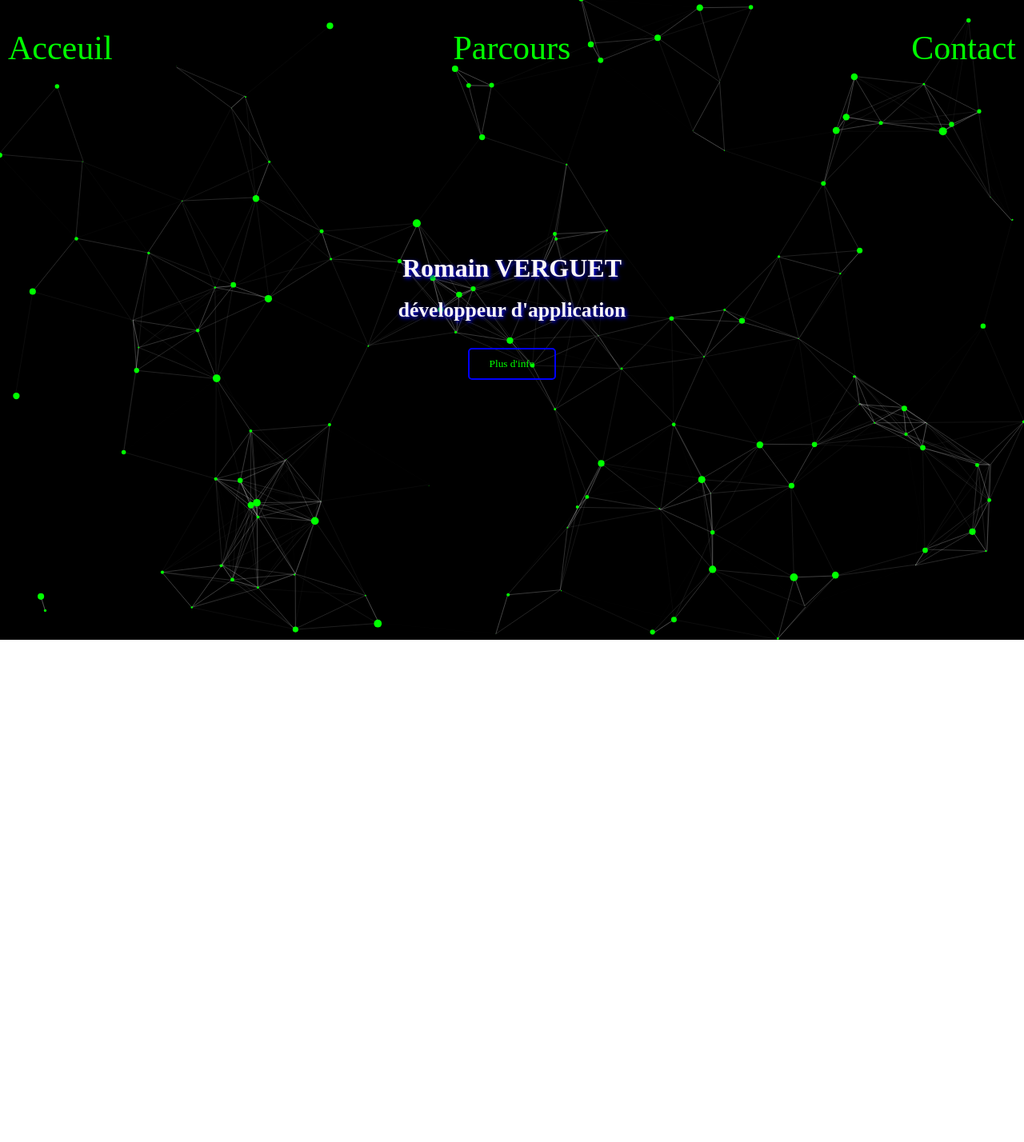
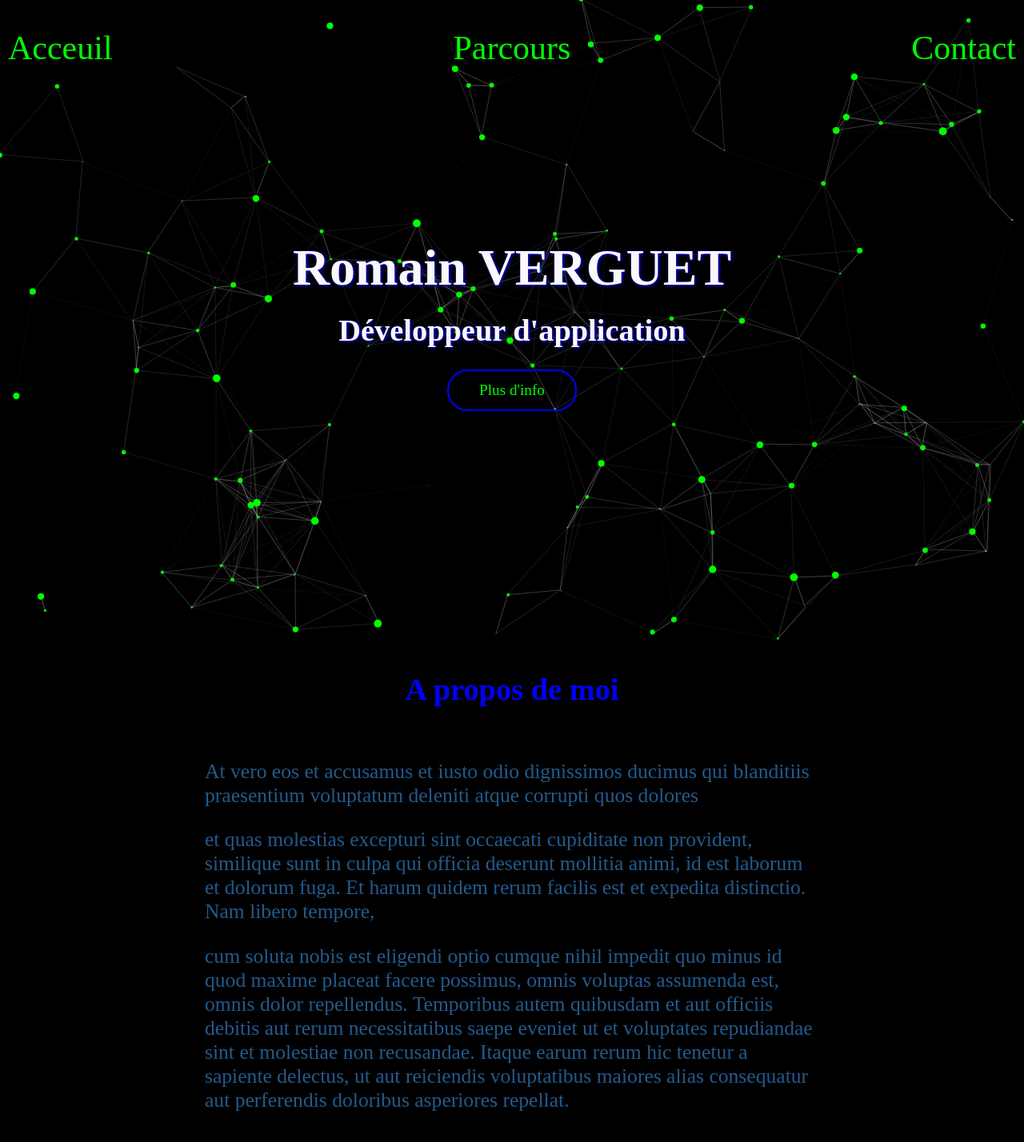
Before and after one commit to rolm0123456789/Portfolio, an Angular app: page /Accueil in a window 1280 px wide. Shown: the top 1428 px of the page at 80% size. Before the commit the page ends 804 px from the top, so only its background shows below. Built offline with nearby package versions, Linux system fonts and the light colour scheme.

Commit message:
Ajout presentation

```diff
--- a/src/app/Variables.scss
+++ b/src/app/Variables.scss
@@ -1,3 +1,4 @@
 $primary-color: #0f0;
 $secondary-color: #00f;
-$secondary-color-light: #235a8c ;
+$secondary-color-light: #235a8c;
+$background-color: #000;
--- a/src/app/components/Accueil/Accueil.component.html
+++ b/src/app/components/Accueil/Accueil.component.html
@@ -3,10 +3,11 @@
         <div class="presentation">
             <div class="txt-display">
                 <h1 class="">Romain VERGUET</h1>
-                <h2 class="">développeur d'application</h2>
+                <h2 class="">Développeur d'application</h2>
             </div>
-            <button class="btn btn-about-me lightblue-btn"><a href="#profil">Plus d'info</a></button>
+            <button class="btn btn-about-me lightblue-btn"><a href="Accueil#presentation">Plus d'info</a></button>
         </div>
     </div>
 </section>
 <div id="particles-js"></div>
+<app-presentation></app-presentation>
--- a/src/app/components/Accueil/Accueil.component.scss
+++ b/src/app/components/Accueil/Accueil.component.scss
@@ -1,147 +1,9 @@
 @import '../../Variables.scss';
-#about-me {
-    align-items: center;
-    background-size: cover;
-
-    display: flex;
-    height: 100vh;
-    justify-content: center;
-    margin: 0 auto;
-}
-section {
-    position: relative;
-}
-#about-me .presentation {
-    text-align: center;
-}
-
-#about-me .presentation {
-    .txt-display {
-        color: #fcf7f8;
-        font-family: Raleway;
-        text-shadow: 0.1em 0.1em 0.3em $secondary-color;
-
-        h1 {
-            font-size: 2.5vw;
-        }
-        h2 {
-            color: inherit;
-            font-family: inherit;
-            font-size: 2vw;
-            margin: 1.2rem 0 1.5rem;
-        }
-    }
-    .btn-about-me {
-        animation-delay: 5s;
-        animation-duration: 2s;
-        animation-fill-mode: forwards;
-        color: $primary-color;
-        margin: 1vh auto;
-        min-width: 5vw;
-        a {
-            color: $primary-color;
-        }
-    }
-    .btn-about-me:hover {
-        background-color: $secondary-color-light;
-    }
-    .lightblue-btn {
-        background-color: transparent;
-        border-color: $secondary-color;
-        color: $secondary-color;
-    }
-    .btn,
-    .close-btn {
-        cursor: pointer;
-        transition: 0.3s ease-in-out;
-        border: 2px solid;
-        border-radius: 5px;
-        font-family: Silkscreen;
-        padding: 10px 25px;
-    }
-}
 
 /* =============================================================================
    HTML5 CSS Reset Minified - Eric Meyer
    ========================================================================== */
 
-html,
-body,
-div,
-span,
-object,
-iframe,
-h1,
-h2,
-h3,
-h4,
-h5,
-h6,
-p,
-blockquote,
-pre,
-abbr,
-address,
-cite,
-code,
-del,
-dfn,
-em,
-img,
-ins,
-kbd,
-q,
-samp,
-small,
-strong,
-sub,
-sup,
-var,
-b,
-i,
-dl,
-dt,
-dd,
-ol,
-ul,
-li,
-fieldset,
-form,
-label,
-legend,
-table,
-caption,
-tbody,
-tfoot,
-thead,
-tr,
-th,
-td,
-article,
-aside,
-canvas,
-details,
-figcaption,
-figure,
-footer,
-header,
-hgroup,
-menu,
-nav,
-section,
-summary,
-time,
-mark,
-audio,
-video {
-    margin: 0;
-    padding: 0;
-    border: 0;
-    outline: 0;
-    font-size: 100%;
-    vertical-align: baseline;
-    background: transparent;
-}
 body {
     line-height: 1;
 }
@@ -217,38 +79,76 @@ li {
    My CSS
    ========================================================================== */
 
-/* ---- base ---- */
-
-html,
-body {
-    width: 100%;
-    height: 100%;
-    background: #111;
-}
-
-html {
-    -webkit-tap-highlight-color: rgba(0, 0, 0, 0);
-}
-
-body {
-    font: normal 75% Arial, Helvetica, sans-serif;
-}
-
-canvas {
-    display: block;
-    vertical-align: bottom;
-}
-
-/* ---- particles.js container ---- */
-
 #particles-js {
     position: absolute;
     width: 100%;
     height: 100%;
     top: 0;
-    background-color: #000;
+    background-color: $background-color;
     background-size: cover;
     background-position: 50% 50%;
     background-repeat: no-repeat;
     z-index: -10;
 }
+
+#about-me {
+    align-items: center;
+    background-size: cover;
+
+    display: flex;
+    height: 100vh;
+    justify-content: center;
+    margin: 0 auto;
+}
+section {
+    position: relative;
+}
+
+#about-me .presentation {
+    text-align: center;
+}
+
+#about-me .presentation {
+    .txt-display {
+        color: #fcf7f8;
+        font-family: Raleway;
+        text-shadow: 0.1vw 0.1vw 0.3vw $secondary-color;
+        h1 {
+            margin: 1.5vw 0;
+        }
+        h2 {
+            color: inherit;
+            font-family: inherit;
+            margin: 1.5vw 0;
+        }
+    }
+    .btn-about-me {
+        animation-delay: 5s;
+        animation-duration: 2s;
+        animation-fill-mode: forwards;
+        color: $primary-color;
+        margin: 1vh auto;
+        min-width: 5vw;
+        a {
+            color: $primary-color;
+            font-size: 1.5vw;
+        }
+    }
+    .btn-about-me:hover {
+        background-color: $secondary-color-light;
+    }
+    .lightblue-btn {
+        background-color: transparent;
+        border-color: $secondary-color;
+        color: $secondary-color;
+    }
+    .btn,
+    .close-btn {
+        cursor: pointer;
+        transition: 0.3s ease-in-out;
+        border: 0.2vw solid;
+        border-radius: 2vw;
+        font-family: Silkscreen;
+        padding: 1vw 3vw;
+    }
+}
--- a/src/app/components/Accueil/Accueil.component.ts
+++ b/src/app/components/Accueil/Accueil.component.ts
@@ -1,11 +1,12 @@
 import { CommonModule } from '@angular/common';
 import { ChangeDetectionStrategy, Component } from '@angular/core';
+import { PresentationComponent } from '../Presentation/Presentation.component';
 declare function particlesJS(tag_id: any, params: any): any;
 
 @Component({
     selector: 'app-accueil',
     standalone: true,
-    imports: [CommonModule],
+    imports: [CommonModule, PresentationComponent],
     templateUrl: './Accueil.component.html',
     styleUrl: './Accueil.component.scss',
     changeDetection: ChangeDetectionStrategy.OnPush,
--- /dev/null
+++ b/src/app/components/Presentation/Presentation.component.html
@@ -0,0 +1,20 @@
+<div id="presentation">
+    <h2>A propos de moi</h2>
+    <div id="description">
+        <p>At vero eos et accusamus et iusto odio dignissimos ducimus qui blanditiis praesentium voluptatum deleniti
+            atque corrupti
+            quos dolores </p>
+        <p>et quas molestias excepturi sint occaecati cupiditate non provident, similique sunt in culpa qui officia
+            deserunt mollitia animi, id est laborum et dolorum fuga. Et harum quidem rerum facilis est et expedita
+            distinctio. Nam
+            libero tempore, </p>
+        <p>cum soluta nobis est eligendi optio cumque nihil impedit quo minus id quod maxime placeat facere
+            possimus, omnis voluptas assumenda est, omnis dolor repellendus. Temporibus autem quibusdam et aut officiis
+            debitis aut
+            rerum necessitatibus saepe eveniet ut et voluptates repudiandae sint et molestiae non recusandae. Itaque
+            earum rerum hic
+            tenetur a sapiente delectus, ut aut reiciendis voluptatibus maiores alias consequatur aut perferendis
+            doloribus
+            asperiores repellat.</p>
+    </div>
+</div>
--- /dev/null
+++ b/src/app/components/Presentation/Presentation.component.scss
@@ -0,0 +1,23 @@
+@import '../../Variables.scss';
+h2 {
+    color: $secondary-color;
+    font-weight: bold;
+    text-align: center;
+    margin-top: 20px;
+    margin-bottom: 20px;
+}
+#presentation {
+    display: flex;
+    flex-direction: column;
+    justify-content: center;
+    align-items: center;
+    padding: 20px;
+    background-color: $background-color;
+}
+#description {
+    color: $secondary-color-light;
+    font-size: 2vw;
+    margin-top: 20px;
+    margin-bottom: 20px;
+    max-width: 60vw;
+}
--- /dev/null
+++ b/src/app/components/Presentation/Presentation.component.ts
@@ -0,0 +1,14 @@
+import { CommonModule } from '@angular/common';
+import { ChangeDetectionStrategy, Component } from '@angular/core';
+
+@Component({
+  selector: 'app-presentation',
+  standalone: true,
+  imports: [
+    CommonModule,
+  ],
+  templateUrl: './Presentation.component.html',
+  styleUrl: './Presentation.component.scss',
+  changeDetection: ChangeDetectionStrategy.OnPush,
+})
+export class PresentationComponent { }
--- a/src/styles.scss
+++ b/src/styles.scss
@@ -2,6 +2,12 @@ body {
     // background-color: black;
     margin: 0;
 }
-a{
+a {
     text-decoration: none;
 }
+h1 {
+    font-size: 5vw;
+}
+h2 {
+    font-size: 3vw;
+}
```
